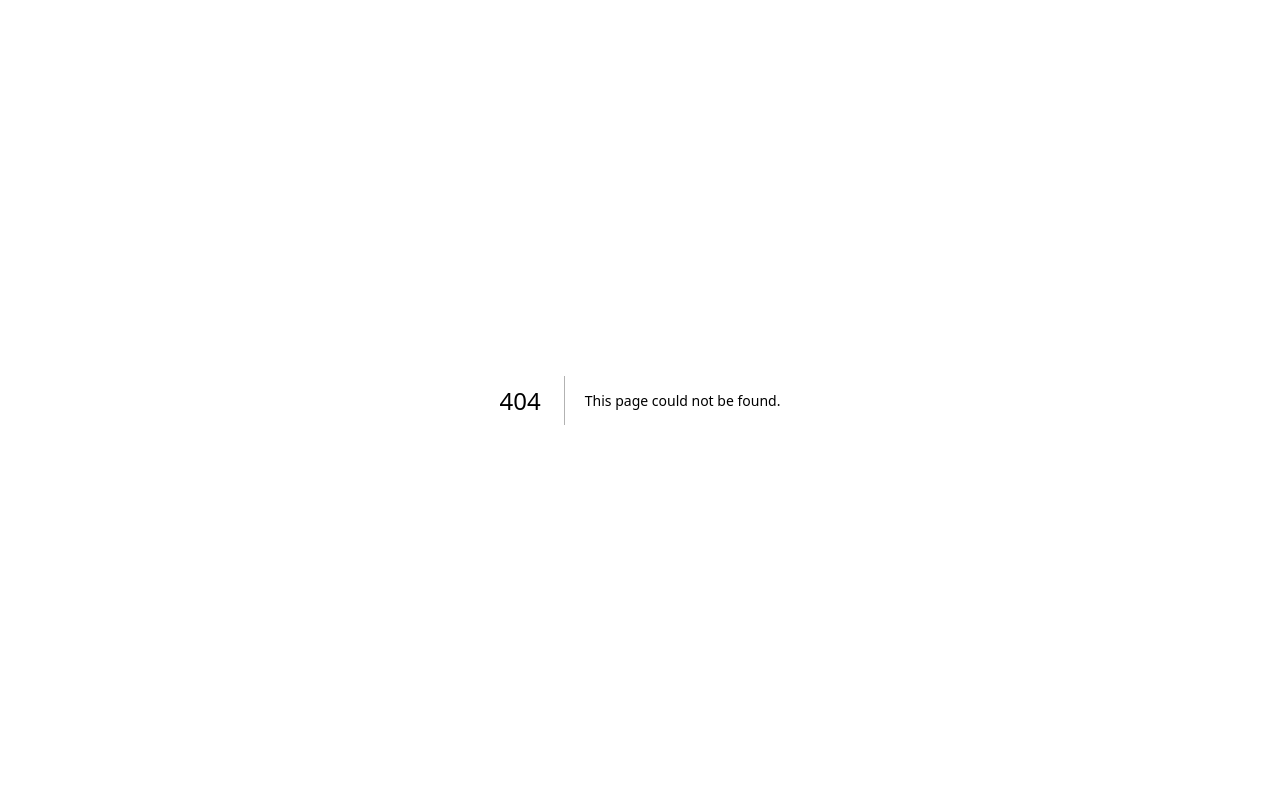
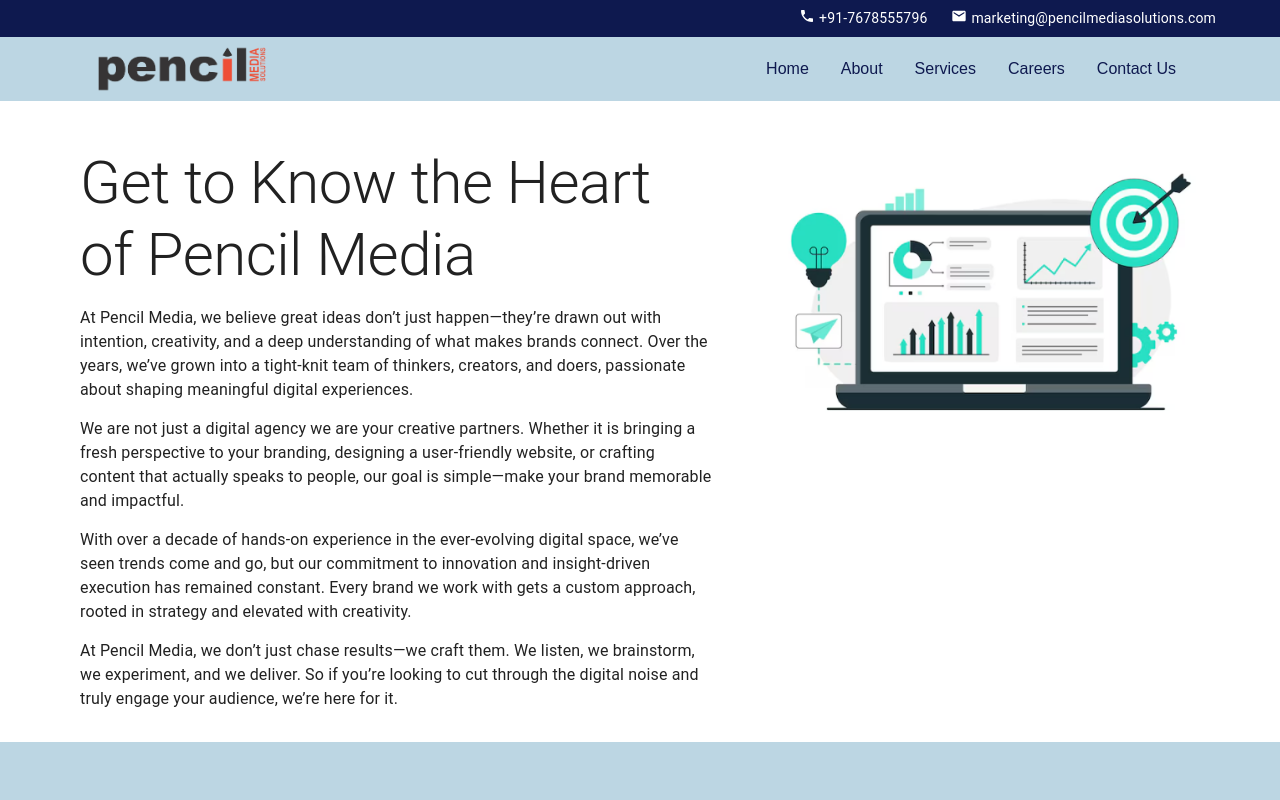
Before and after one commit to mohdrafi854/pencilmediasolution, a Next.js app: page /about in a window 1280 px wide. Before the commit this address had no page. Shown: the top 800 px of the page. Built offline with nearby package versions, Linux system fonts and the light colour scheme; what @mui/material-nextjs would draw is missing.

Commit message:
about page done

```diff
--- /dev/null
+++ b/src/app/about/page.js
@@ -0,0 +1,49 @@
+import {
+  AppBar,
+  Container,
+  Button,
+  Grid,
+  Stack,
+  Paper,
+  Box,
+  Typography,
+  List,
+  ListItem,
+  Toolbar,
+} from "@mui/material";
+import Image from "next/image";
+import { AboutData } from "@/constants";
+
+const styles = {
+    topSpace : {
+        margin: "30px 0 0 0"
+    }
+}
+
+export default function About() {
+  return (
+    <Container maxWidth="lg">
+    <Box sx={styles.topSpace}>
+      <Grid container spacing={2}>
+        <Grid size={{ xs: 12, md: 7 }}>
+          <Paper sx={{ p:{xs:0, md: 2}, textAlign: "left", boxShadow:"0" }}>
+            <Typography variant="h2">
+                {AboutData.TITLE}
+            </Typography>
+            {
+                AboutData.DESC.map((para, index) => <Typography key={index} sx={{margin:"15px 0"}}>{para}</Typography>)
+            }
+
+          </Paper>
+        </Grid>
+
+
+        <Grid size={{ xs: 12, md: 5 }}>
+            <Image src="/images/Screenshot_1.png" alt="image" width={500} height={500} style={{objectFit:"cover"}} />
+        </Grid>
+      </Grid>
+    </Box>
+
+    </Container>
+  );
+}
--- a/src/app/layout.js
+++ b/src/app/layout.js
@@ -16,6 +16,12 @@
   description: "",
 };
 import { AppRouterCacheProvider } from '@mui/material-nextjs/v15-appRouter';
+import Topbar from "../component/Topbar";
+import Navbar from "@/component/Navbar";
+import Footer from "@/component/Footer";
+import { NAVBAR } from "@/constants";
+import { TOP_HEADER } from "@/constants";
+import { FOOTER } from "@/constants";
 
 export default function RootLayout({ children }) {
   return (
@@ -25,7 +31,10 @@
     >
       <body className="min-h-full flex flex-col">
         <AppRouterCacheProvider>
+          <Topbar mobile={TOP_HEADER.MOBILE} email={TOP_HEADER.EMAIL} />
+          <Navbar logo={NAVBAR.LOGO} links={NAVBAR.LINKS} />
           {children}
+          <Footer title={FOOTER.TITLE} location={FOOTER.ADDRESS} phone={FOOTER.PHONE} email={FOOTER.EMAIL} titleSecond={FOOTER.TITLE_SECOND} copyRight={FOOTER.COPYRIGHT} />
         </AppRouterCacheProvider>
       </body>
     </html>
--- a/src/app/page.js
+++ b/src/app/page.js
@@ -17,17 +17,15 @@
 
 import ClientsSlider from "../component/Slider";
 import Testimonials from "@/component/Testimonials";
-import Footer from "@/component/Footer";
-import Navbar from "@/component/Navbar";
-import Topbar from "../component/Topbar";
+
+
+
 import Banner from "@/component/Banner";
 import WhatWeDo from "@/component/Whatwedo";
 
 import { BANNER } from "@/constants";
-import { TOP_HEADER } from "@/constants";
 import { WHAT_WE_DO } from "@/constants";
-import { NAVBAR } from "@/constants";
-import { LOGO_IMAGES, TESTIMONIALS, FOOTER } from "@/constants";
+import { LOGO_IMAGES, TESTIMONIALS } from "@/constants";
 
 
 export default function Home() {
@@ -35,15 +33,15 @@
 
   return (
     <main className="w-full">
-      <Topbar mobile={TOP_HEADER.MOBILE} email={TOP_HEADER.EMAIL} />
-      <Navbar logo={NAVBAR.LOGO} links={NAVBAR.LINKS} />
+
+
       <Banner title={BANNER.TITLE} subTitle={BANNER.SUB_TITLE} btnText={BANNER.BUTTON_TEXT} />
       <WhatWeDo title={WHAT_WE_DO.TITLE} subTitle={WHAT_WE_DO.SUB_TITLE} services={WHAT_WE_DO.SERVICES} />
 
       <ClientsSlider title={LOGO_IMAGES.TITLE} clientsLogo={LOGO_IMAGES.CLIENTS} />
 
       <Testimonials title={TESTIMONIALS.TITLE} testimonials={TESTIMONIALS.TESTIMONIAL} btnText={TESTIMONIALS.BUTTON_TEXT} />
-      <Footer title={FOOTER.TITLE} location={FOOTER.ADDRESS} phone={FOOTER.PHONE} email={FOOTER.EMAIL} titleSecond={FOOTER.TITLE_SECOND} copyRight={FOOTER.COPYRIGHT} />
+      _
     </main>
   );
 }
--- a/src/component/Topbar.js
+++ b/src/component/Topbar.js
@@ -7,7 +7,7 @@
     <Box sx={{ bgcolor: "#0e194f", py: 1, borderBottom: "1px solid #0e194f" }}>
       <Container maxWidth="lg">
 
-        <Stack direction="row" spacing={3} sx={{ justifyContent: "flex-end" }}>
+        <Stack direction={{xs:"column", md:"row"}} spacing={3} sx={{ justifyContent: "flex-end" }}>
 
           <Link
             href="tel:+91{mobile}"
--- a/src/constants/index.js
+++ b/src/constants/index.js
@@ -129,3 +129,13 @@
     COPYRIGHT:"&amp;copy 2022 | All Rights Reserved | PenCil Media Agencies - A Brand of Moon Enterprises",
 
 }
+
+export const AboutData = {
+  TITLE:"Get to Know the Heart of Pencil Media",
+  DESC: [
+  "At Pencil Media, we believe great ideas don’t just happen—they’re drawn out with intention, creativity, and a deep understanding of what makes brands connect. Over the years, we’ve grown into a tight-knit team of thinkers, creators, and doers, passionate about shaping meaningful digital experiences.", // Yahan comma add karein
+  "We are not just a digital agency we are your creative partners. Whether it is bringing a fresh perspective to your branding, designing a user-friendly website, or crafting content that actually speaks to people, our goal is simple—make your brand memorable and impactful.", // Yahan comma add karein
+  "With over a decade of hands-on experience in the ever-evolving digital space, we’ve seen trends come and go, but our commitment to innovation and insight-driven execution has remained constant. Every brand we work with gets a custom approach, rooted in strategy and elevated with creativity.", // Yahan comma add karein
+  "At Pencil Media, we don’t just chase results—we craft them. We listen, we brainstorm, we experiment, and we deliver. So if you’re looking to cut through the digital noise and truly engage your audience, we’re here for it."
+]
+}
```
Also changed, not shown: public/images/Screenshot_1.png (added).
